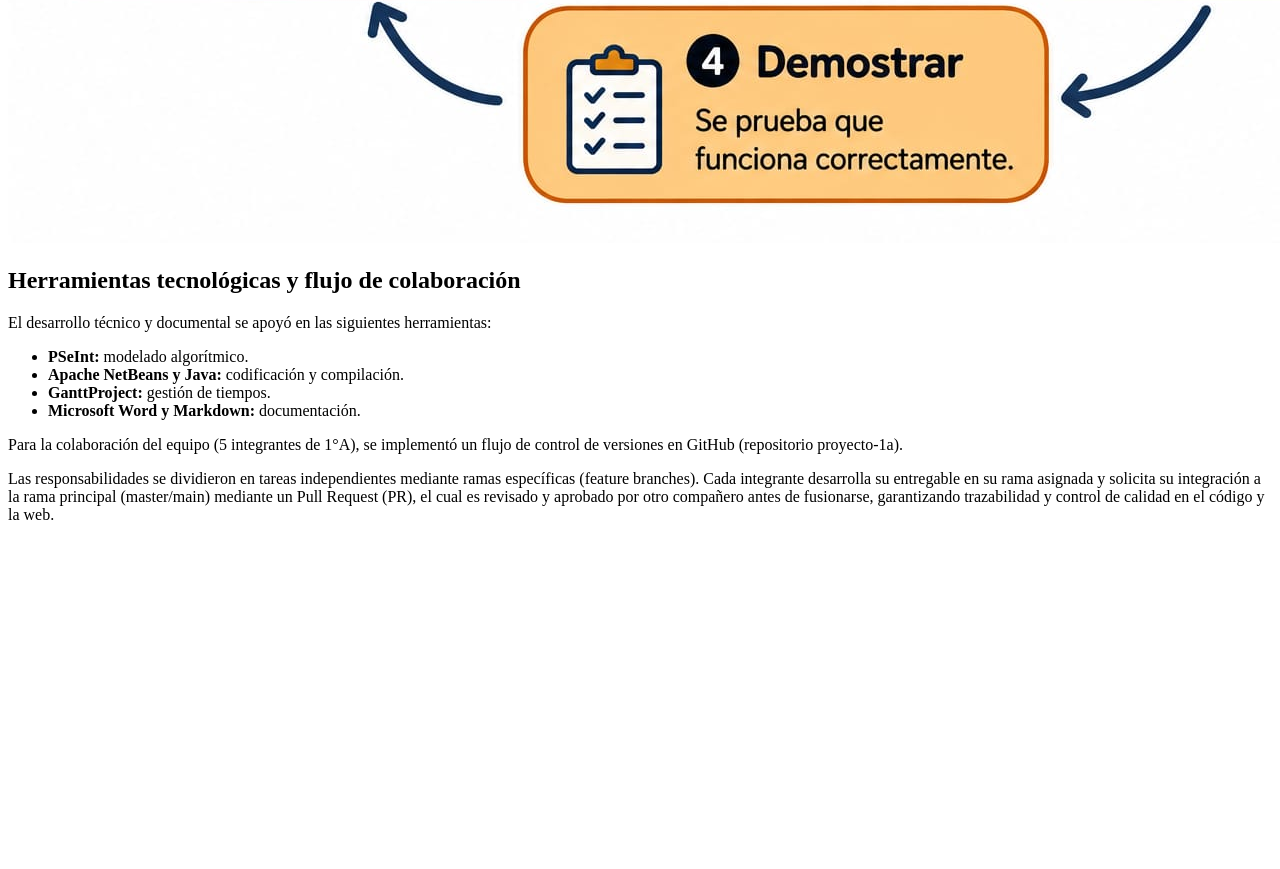
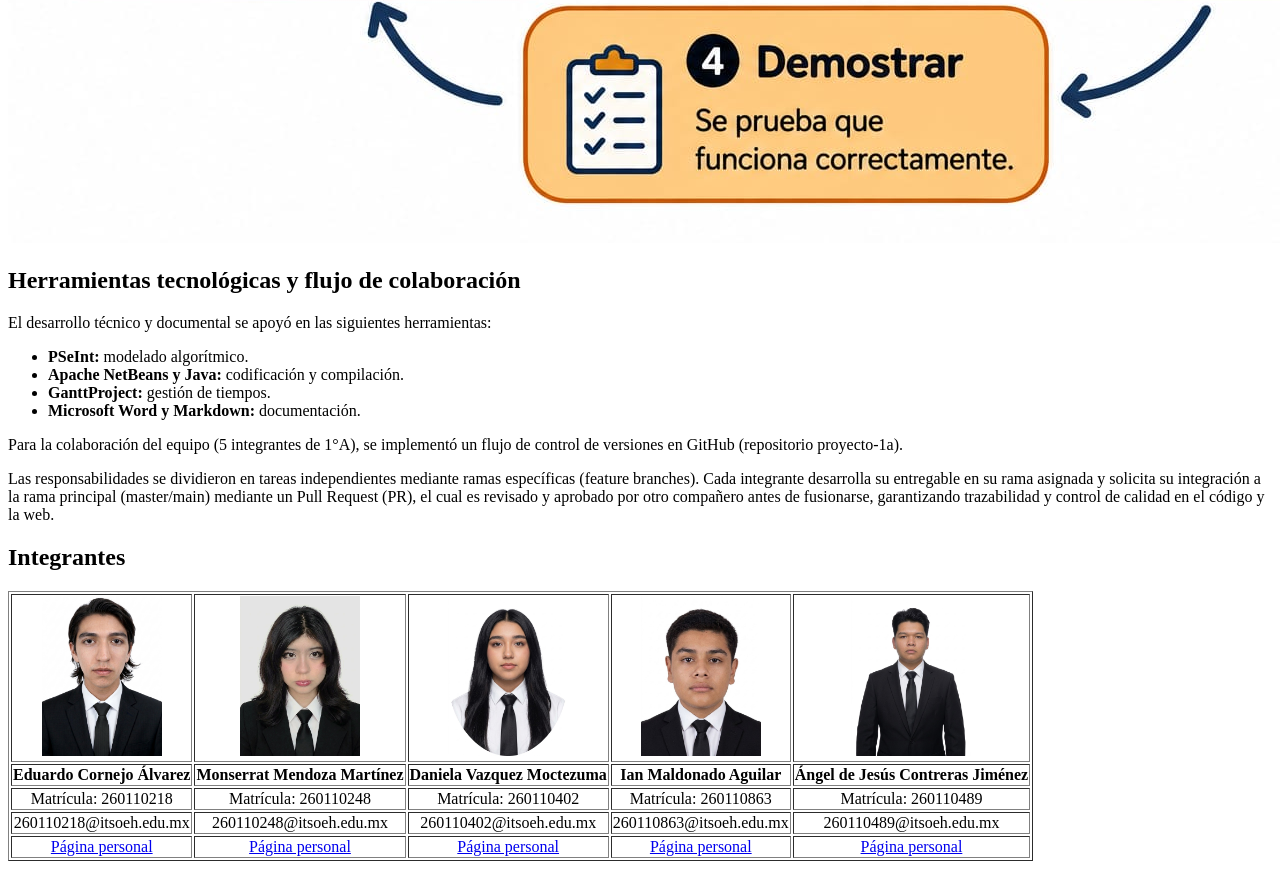
Before and after one commit to Muunsitaw/proyecto-1a, a plain HTML site: page web/paginas/index.html in a window 1280 px wide. Shown: the part 1683-2552 px from the top of the page. Before the commit the page ends 2223 px from the top, so only its background shows below. Drawn offline with Linux system fonts and the light colour scheme; files whose address does not match are found by name.

Commit message:
T05: se agrego la sección de integrantes con foto, nombre, matrícula, correo y página personal

```diff
--- a/web/paginas/index.html
+++ b/web/paginas/index.html
@@ -62,5 +62,48 @@
 
 <p>Las responsabilidades se dividieron en tareas independientes mediante ramas específicas (feature branches).
     Cada integrante desarrolla su entregable en su rama asignada y solicita su integración a la rama principal (master/main) mediante un Pull Request (PR), el cual es revisado y aprobado por otro compañero antes de fusionarse, garantizando trazabilidad y control de calidad en el código y la web.</p>
+
+<section id="integrantes">
+  <h2>Integrantes</h2>
+  <table class="tabla-integrantes" border="1" style="text-align:center;">
+    <tbody>
+      <tr>
+        <td><img src="../img/integrantes/eduardo-cornejo.jpeg" alt="Foto de Eduardo Cornejo Álvarez" width="120" height="160" style="object-fit:cover;"></td>
+        <td><img src="../img/integrantes/monserrat-mendoza.jpeg" alt="Foto de Monserrat Mendoza Martínez" width="120" height="160" style="object-fit:cover;"></td>
+        <td><img src="../img/integrantes/daniela-vazquez.jpeg" alt="Foto de Daniela Vazquez Moctezuma" width="120" height="160" style="object-fit:cover;"></td>
+        <td><img src="../img/integrantes/ian-maldonado.jpeg" alt="Foto de Ian Maldonado Aguilar" width="120" height="160" style="object-fit:cover;"></td>
+        <td><img src="../img/integrantes/angel-contreras.jpeg" alt="Foto de Ángel de Jesús Contreras Jiménez" width="120" height="160" style="object-fit:cover;"></td>
+      </tr>
+      <tr>
+        <td><strong>Eduardo Cornejo Álvarez</strong></td>
+        <td><strong>Monserrat Mendoza Martínez</strong></td>
+        <td><strong>Daniela Vazquez Moctezuma</strong></td>
+        <td><strong>Ian Maldonado Aguilar</strong></td>
+        <td><strong>Ángel de Jesús Contreras Jiménez</strong></td>
+      </tr>
+      <tr>
+        <td>Matrícula: 260110218</td>
+        <td>Matrícula: 260110248</td>
+        <td>Matrícula: 260110402</td>
+        <td>Matrícula: 260110863</td>
+        <td>Matrícula: 260110489</td>
+      </tr>
+      <tr>
+        <td>260110218@itsoeh.edu.mx</td>
+        <td>260110248@itsoeh.edu.mx</td>
+        <td>260110402@itsoeh.edu.mx</td>
+        <td>260110863@itsoeh.edu.mx</td>
+        <td>260110489@itsoeh.edu.mx</td>
+      </tr>
+      <tr>
+        <td><a href="https://eduardocoral260110218.github.io/my-page/">Página personal</a></td>
+        <td><a href="https://muunsitaw.github.io/my-page/">Página personal</a></td>
+        <td><a href="https://daann-n.github.io/my-pagee/">Página personal</a></td>
+        <td><a href="https://260110863-ian.github.io/my-page/Ian/">Página personal</a></td>
+        <td><a href="https://angeldejesuscontrerasjimenez.github.io/my-page/">Página personal</a></td>
+      </tr>
+    </tbody>
+  </table>
+</section>
 </body>
 </html>
```
Also changed, not shown: web/img/integrantes/angel-contreras.jpeg (added), web/img/integrantes/daniela-vazquez.jpeg (added), web/img/integrantes/eduardo-cornejo.jpeg (added), web/img/integrantes/ian-maldonado.jpeg (added), web/img/integrantes/monserrat-mendoza.jpeg (added).
